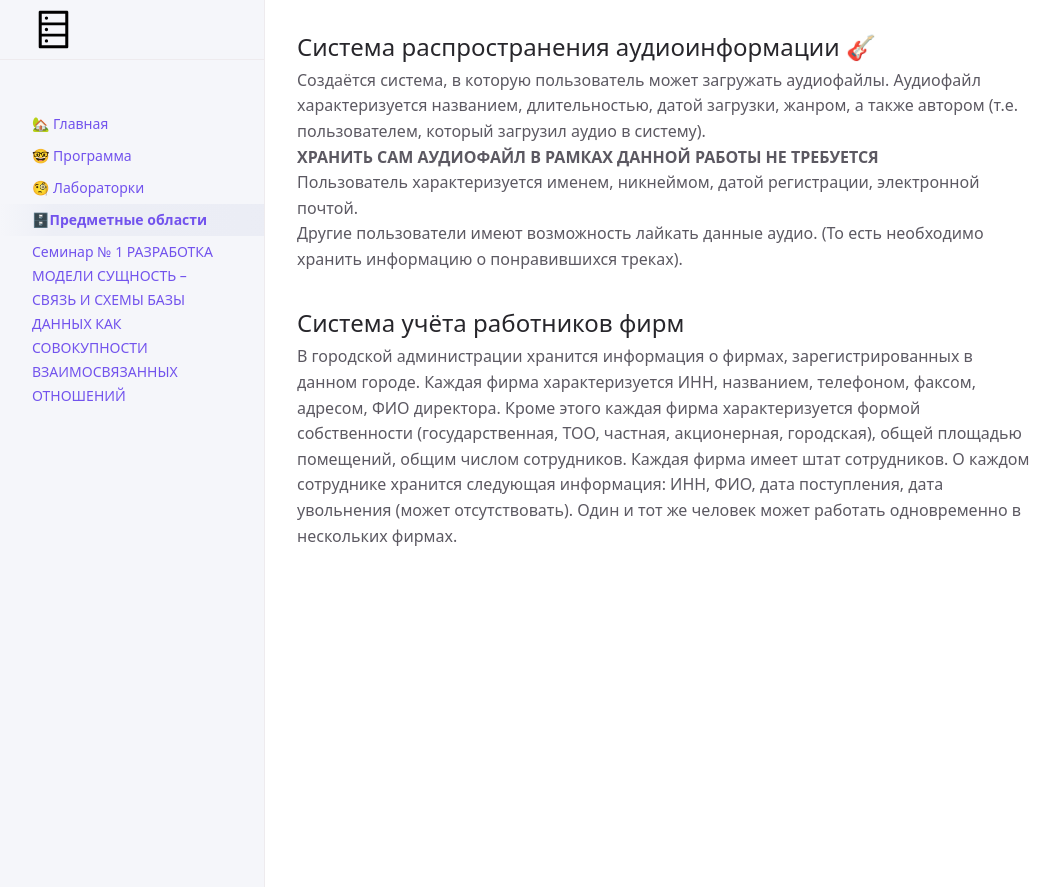
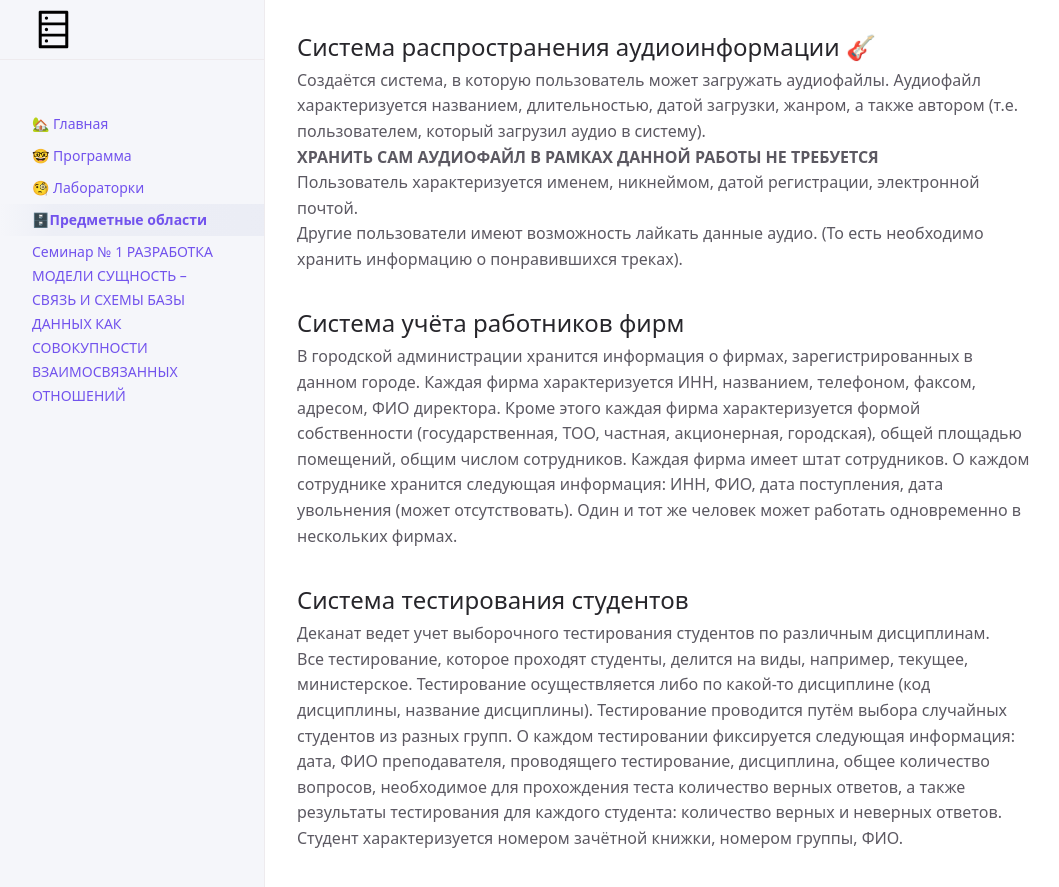
Before and after one commit to Das-dasein/db-lovefield, a Jekyll site: the page built from subject-domain.md, in a window 1280 px wide and 900 px high, scrolled down 2880 px. Shown: the top 887 px of the window, without its empty margins (107-1166 px from the left). Built offline with Jekyll 4.4.1, drawn with Linux system fonts in a browser that asks for light colours; our own code applies the rules of GitHub Pages for plain Markdown files; a script that is not in the unit is left out; before the commit the page ends 3477 px from its top, so only the background shows below that.

Commit message:
Update subject-domain.md

```diff
--- a/subject-domain.md
+++ b/subject-domain.md
@@ -84,3 +84,8 @@ nav_order: 4
 ## Система учёта работников фирм
 В городской администрации хранится информация о фирмах, зарегистрированных в данном городе. Каждая фирма характеризуется ИНН, названием, телефоном, факсом, адресом, ФИО директора. Кроме этого каждая фирма характеризуется формой собственности (государственная, ТОО, частная, акционерная, городская), общей площадью помещений, общим числом сотрудников.
 Каждая фирма имеет штат сотрудников. О каждом сотруднике хранится следующая информация: ИНН, ФИО, дата поступления, дата увольнения (может отсутствовать). Один и тот же человек может работать одновременно в нескольких фирмах.
+
+## Система тестирования студентов
+Деканат ведет учет выборочного тестирования студентов по различным дисциплинам. <br>
+Все тестирование, которое проходят студенты, делится на виды, например, текущее, министерское. Тестирование осуществляется либо по какой-то дисциплине (код дисциплины, название дисциплины). Тестирование проводится путём выбора случайных студентов из разных групп. О каждом тестировании фиксируется следующая информация: дата, ФИО преподавателя, проводящего тестирование, дисциплина, общее количество вопросов, необходимое для прохождения теста количество верных ответов, а также результаты тестирования для каждого студента: количество верных и неверных ответов. <br>
+Студент характеризуется номером зачётной книжки, номером группы, ФИО.
```
